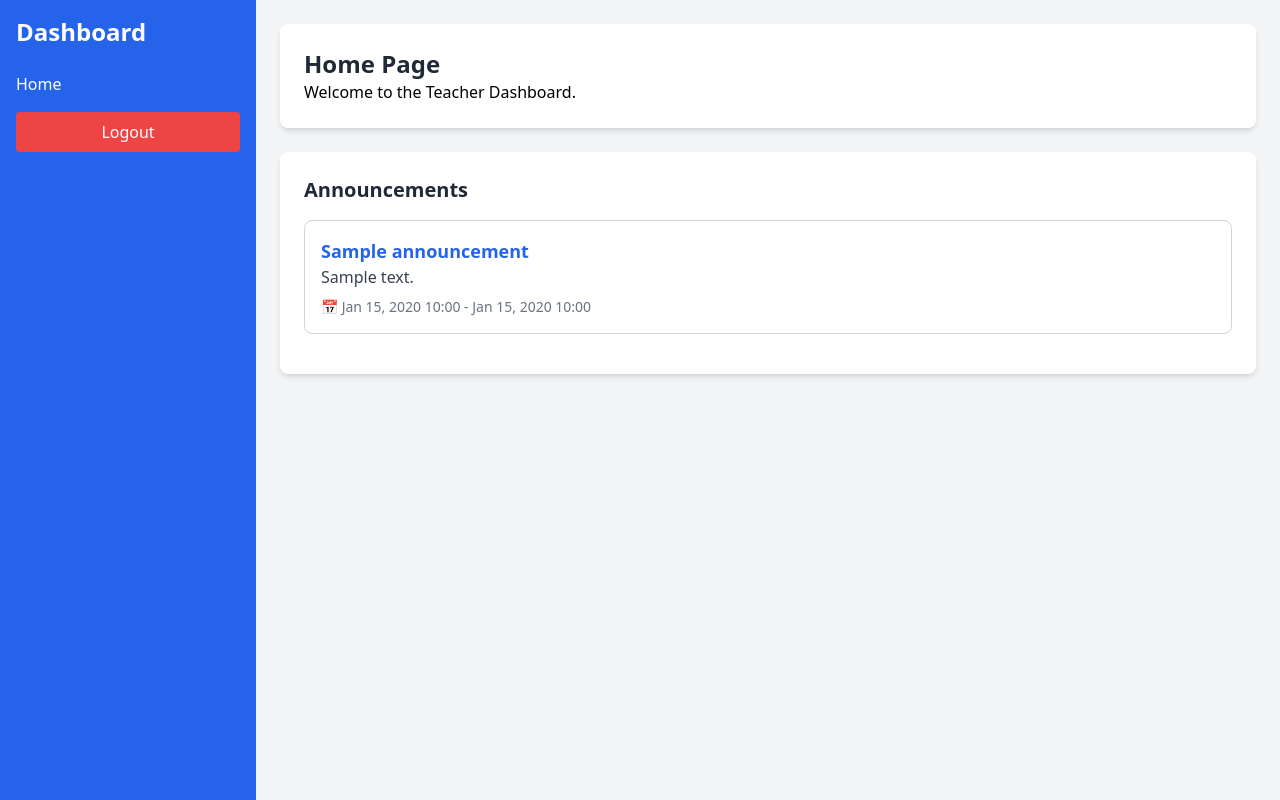
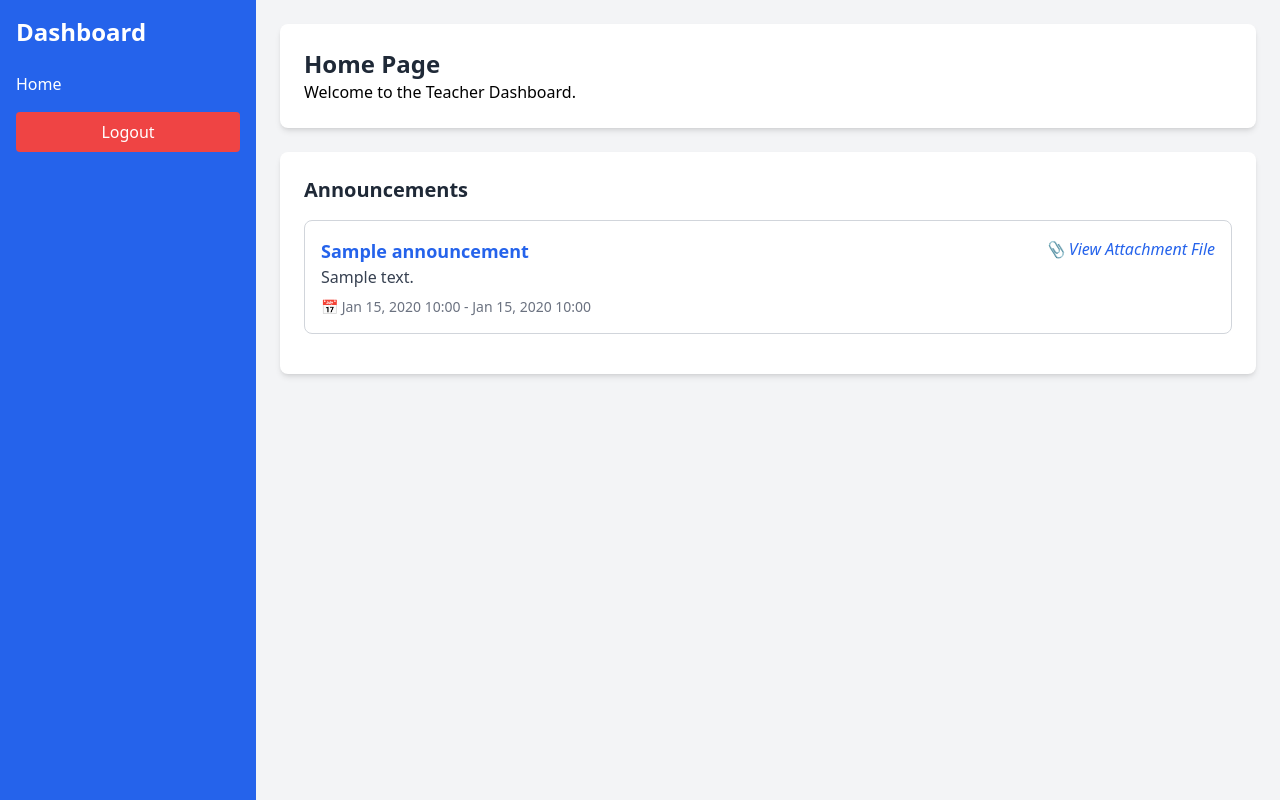
Before and after one commit to Bimzking1/elearning, a Laravel app: template resources/views/teacher/home/index.blade.php in a window 1280 px wide. Run offline with Laravel 12, Linux system fonts and the light colour scheme; the template is opened without the code that fills it: most values are stand-ins (such as "Sample title", 1, 10 or a date in 2020); parts of the project's set-up code (start-up, migrations or seed data) failed here and were passed over; some libraries are stand-ins or nearby versions.

Commit message:
fix: attatchment file preview

```diff
--- a/resources/views/teacher/home/index.blade.php
+++ b/resources/views/teacher/home/index.blade.php
@@ -11,7 +11,8 @@
             <div class="mt-6 max-w-6xl mx-auto bg-white p-6 rounded-lg shadow-md">
                 <h3 class="text-xl font-semibold text-gray-800 mb-4">Announcements</h3>
                 @foreach ($announcements as $announcement)
-                    <div class="mb-4 p-4 border border-gray-300 rounded-lg">
+                    <div class="flex justify-between items-start mb-4 p-4 border border-gray-300 rounded-lg">
+                        <div>
                             <h4 class="text-lg font-bold text-blue-600">{{ $announcement->title }}</h4>
                             <p class="text-gray-700">{{ $announcement->content }}</p>
                             <p class="text-sm text-gray-500 mt-2">
@@ -20,6 +21,19 @@
                                     - {{ \Carbon\Carbon::parse($announcement->end_date)->format('M d, Y H:i') }}
                                 @endif
                             </p>
+                        </div>
+                        {{-- File Previewer --}}
+                        @if($announcement->attachment)
+                            <div>
+                                @php
+                                    $fileUrl = Storage::url($announcement->attachment);
+                                @endphp
+
+                                <a href="{{ $fileUrl }}" target="_blank" class="text-blue-600 font-medium italic">
+                                    📎 View Attachment File
+                                </a>
+                            </div>
+                        @endif
                     </div>
                 @endforeach
                 <div class="mt-4">
```
Also changed, not shown: resources/views/student/home/index.blade.php (+15 -0 lines). Lines whose indentation alone changed are shown as unchanged.
